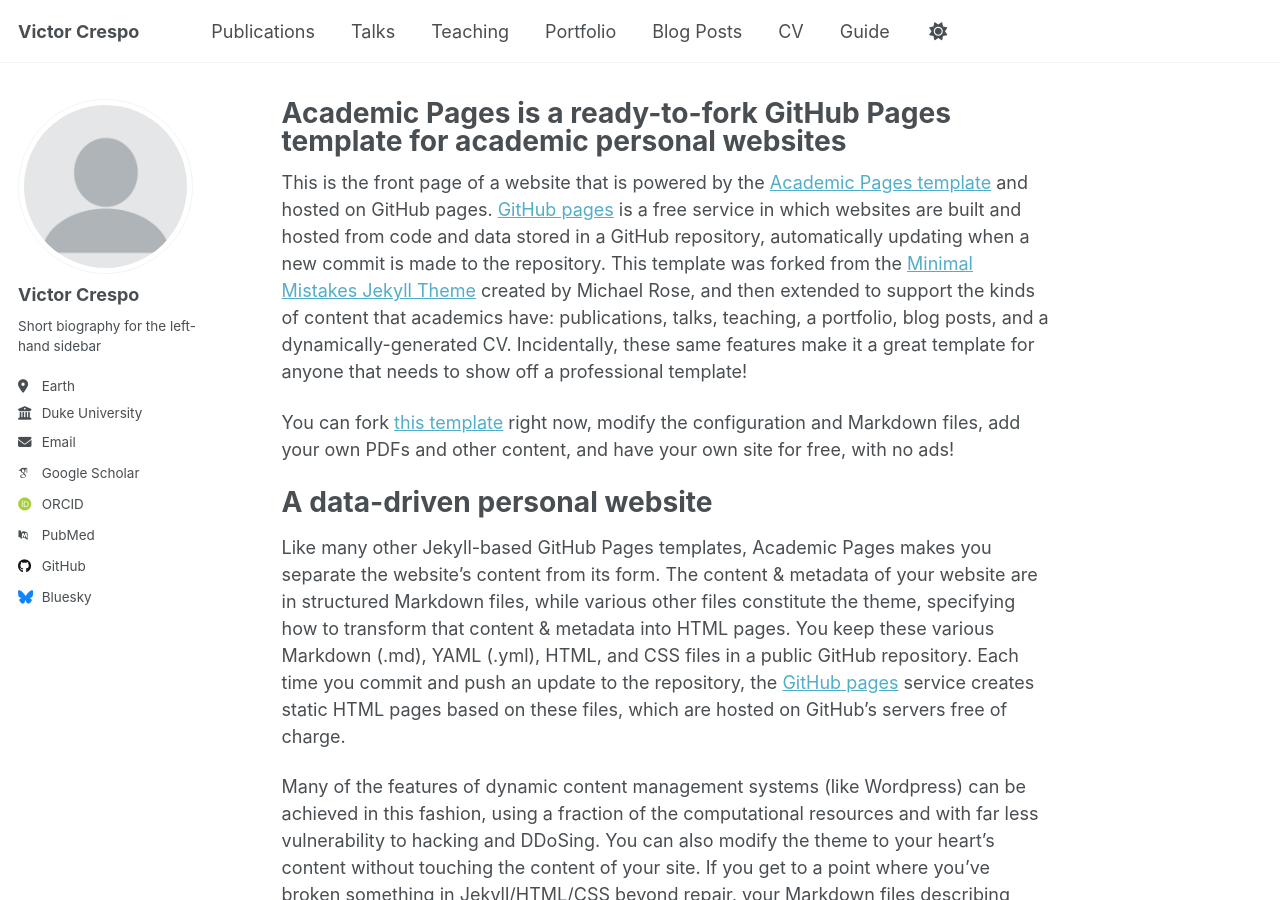
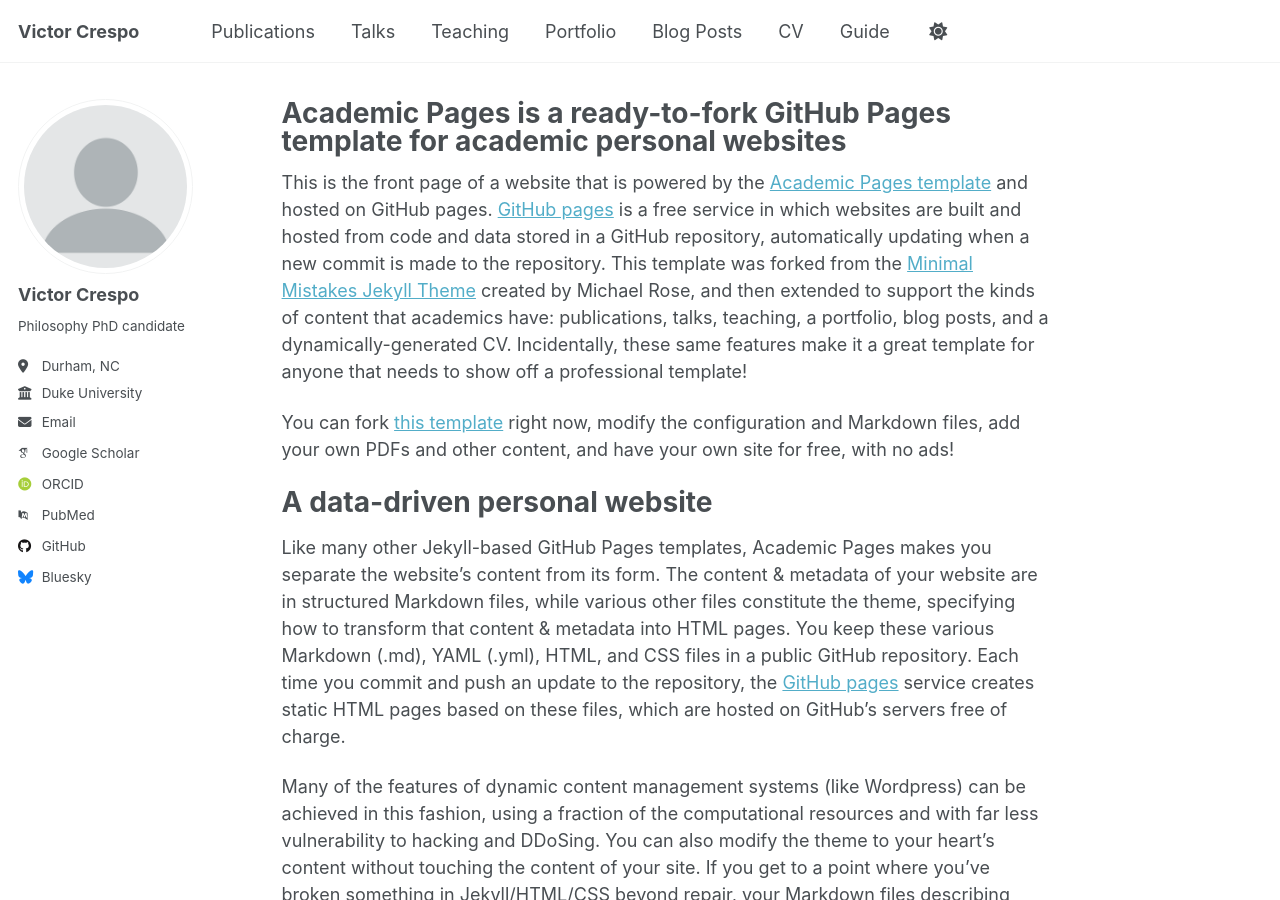
Before and after one commit to v-crespo/philosophy, a Jekyll site: the page built from _pages/about.md, in a window 1280 px wide and 900 px high. Built offline with Jekyll 4.4.1, drawn with Linux system fonts in a browser that asks for light colours; some web fonts are replaced; a script that is not in the unit is left out.

Commit message:
Update _config.yml

```diff
--- a/_config.yml
+++ b/_config.yml
@@ -24,8 +24,8 @@ author:
   # Biographic information
   avatar           : "profile.png"
   name             : "Victor Crespo"
-  bio              : "Short biography for the left-hand sidebar"
-  location         : "Earth"
+  bio              : "Philosophy PhD candidate"
+  location         : "Durham, NC"
   employer         : "Duke University"
   uri              : # URL
   email            : "v.crespo@duke.edu"
@@ -33,7 +33,7 @@ author:
   # Academic websites
   academia         : # URL
   arxiv            : # URL - Update with the correct link to your profile
-  googlescholar    : "https://scholar.google.com/citations?user=PS_CX0AAAAAJ"
+  googlescholar    : "https://scholar.google.com/citations?user=DMqudMEAAAAJ&hl=es&oi=sra"
   impactstory      : # URL
   orcid            : "http://orcid.org/yourorcidurl"
   semantic         : # URL
```
